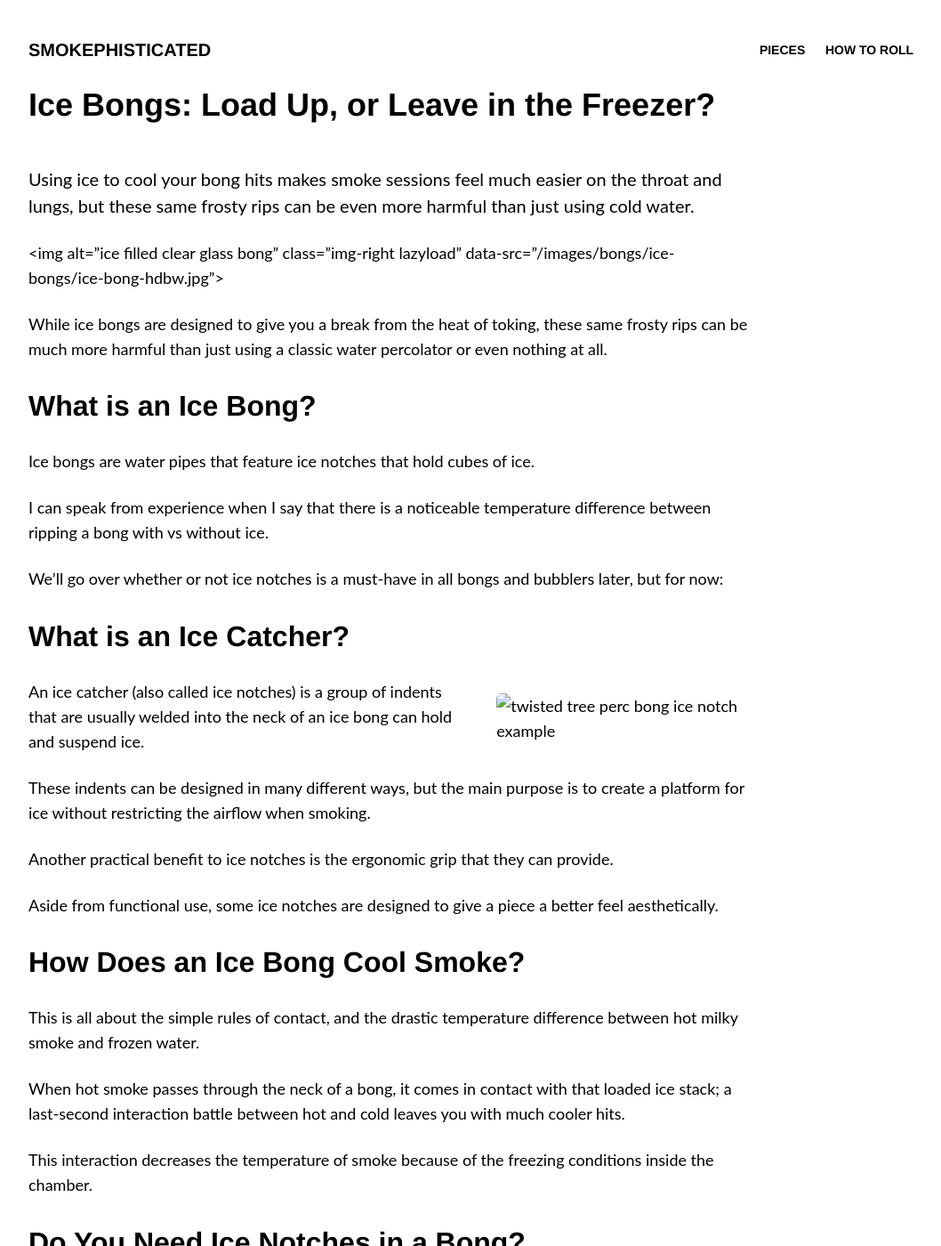
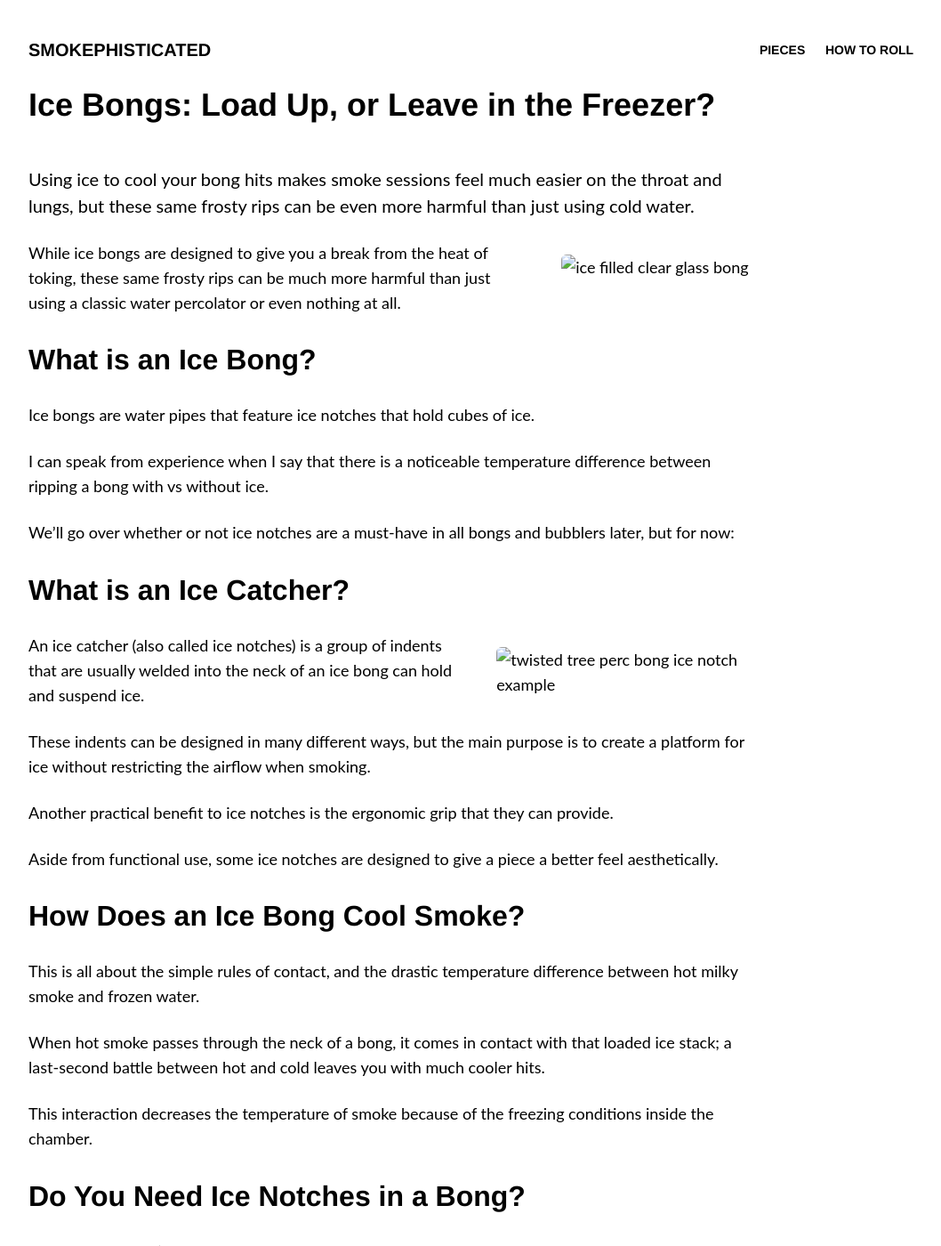
Before and after one commit to smokephisticated/smokephisticated, a Jekyll site: the page built from pages/pieces/bongs/ice-bongs.md, in a window 1280 px wide and 1400 px high. Shown: the whole window at 89% size, without its empty margins (64-1122 px from the left). Built offline with Jekyll 4.4.1, drawn with Linux system fonts in a browser that asks for light colours; nearby versions of some CDN libraries; comment, search, counter and statistics services are not loaded; some of the changed text lies outside the part shown.

Commit message:
img and grammar fixes

```diff
--- a/pages/pieces/bongs/ice-bongs.md
+++ b/pages/pieces/bongs/ice-bongs.md
@@ -8,7 +8,7 @@ description: "Ice bongs and ice catchers explained."
 
 Using ice to cool your bong hits makes smoke sessions feel much easier on the throat and lungs, but these same frosty rips can be even more harmful than just using cold water.
 
-<img alt=”ice filled clear glass bong" class="img-right lazyload" data-src="/images/bongs/ice-bongs/ice-bong-hdbw.jpg">
+<img alt="ice filled clear glass bong" class="img-right lazyload" data-src="/images/bongs/ice-bongs/ice-bong-hdbw.jpg">
 
 While ice bongs are designed to give you a break from the heat of toking, these same frosty rips can be much more harmful than just using a classic water percolator or even nothing at all.
 
@@ -18,11 +18,11 @@ Ice bongs are water pipes that feature ice notches that hold cubes of ice.
 
 I can speak from experience when I say that there is a noticeable temperature difference between ripping a bong with vs without ice.
 
-We’ll go over whether or not ice notches is a must-have in all bongs and bubblers later, but for now:
+We’ll go over whether or not ice notches are a must-have in all bongs and bubblers later, but for now:
 
 ## What is an Ice Catcher?
 
-<img alt="twisted tree perc bong ice notch example" class="lazyload img-right" data-src="/images/bongs/ice-bong/labeled-twisted-tree-ice-bongs.jpg">
+<img alt="twisted tree perc bong ice notch example" class="lazyload img-right" data-src="/images/bongs/ice-bongs/labeled-twisted-tree-ice-bongs.jpg">
 
 An ice catcher (also called ice notches) is a group of indents that are usually welded into the neck of an ice bong can hold and suspend ice.
 
@@ -36,7 +36,7 @@ Aside from functional use, some ice notches are designed to give a piece a bette
 
 This is all about the simple rules of contact, and the drastic temperature difference between hot milky smoke and frozen water.
 
-When hot smoke passes through the neck of a bong, it comes in contact with that loaded ice stack; a last-second interaction battle between hot and cold leaves you with much cooler hits.
+When hot smoke passes through the neck of a bong, it comes in contact with that loaded ice stack; a last-second battle between hot and cold leaves you with much cooler hits.
 
 This interaction decreases the temperature of smoke because of the freezing conditions inside the chamber.
 
@@ -57,21 +57,13 @@ Now that we've gone over some of the pros of using ice bongs, let's delve into t
 According to reports, it actually can be! However, most of the risk is totally avoidable.
 So, when an ice cube is first pulled out of the freezer there is a noticeable amount of loose frost along the surface of the cube.
 
-If immediately dropped onto a catcher for smoking, these cubes will shed those frost shards as you inhale, sending them directly into your throat and lungs along with the cannabis smoke.
-
-As you can imagine, inhaling daggers of water while ripping trees can be very irritating to the human body.
-
 There have even been reports on serious respiratory problems.
 
 ## Can Smoking out of Ice Bongs Cause Bronchitis?
 
 Unfortunately, there are connections between ripping bongs with loaded ice catchers and [bronchitis](https://medlineplus.gov/chronicbronchitis.html){: target="_blank"}!
 
-But before you call it a day and denounce smoking with ice for good; how could an ice bong be harmful?
-
-If anything, you'd think that the colder smoke should leave rips smoother for a healthier toke.
-
-At a closer look, we found that the main problem is actually completely avoidable.
+How to avoid some of the damage:
 
 So, when an ice cube is first pulled out of the freezer there is a noticeable amount of loose frost along the surface of the cube.
 
```
